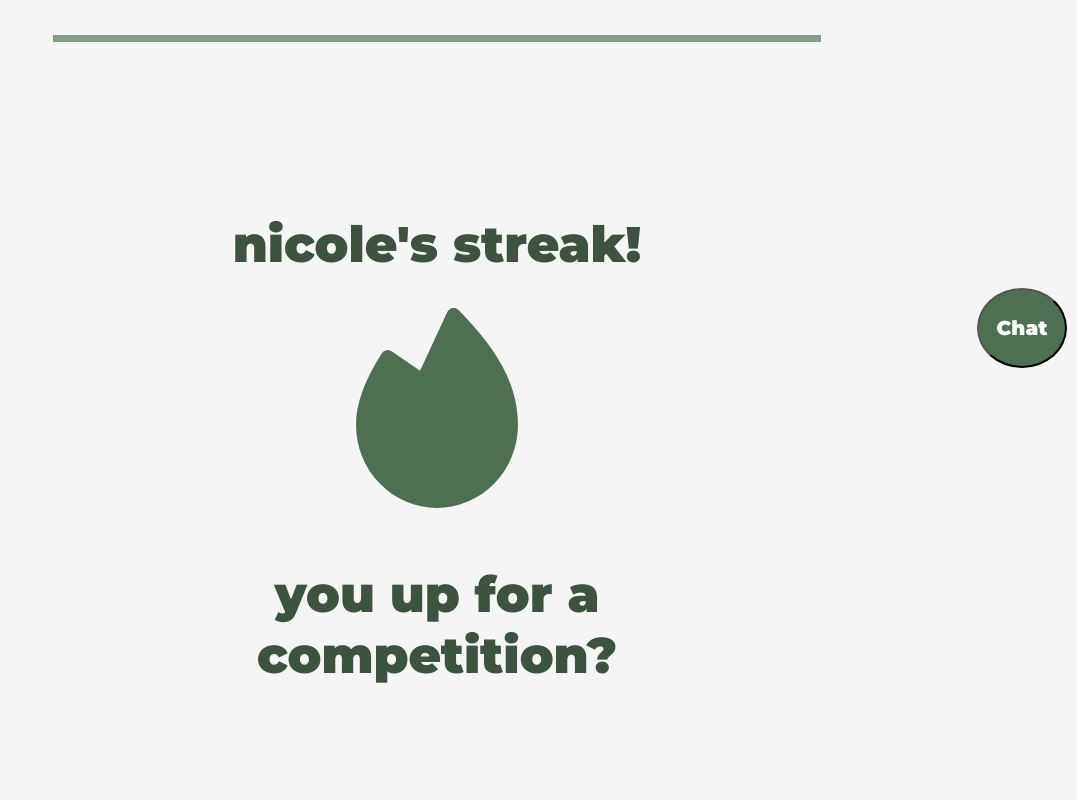
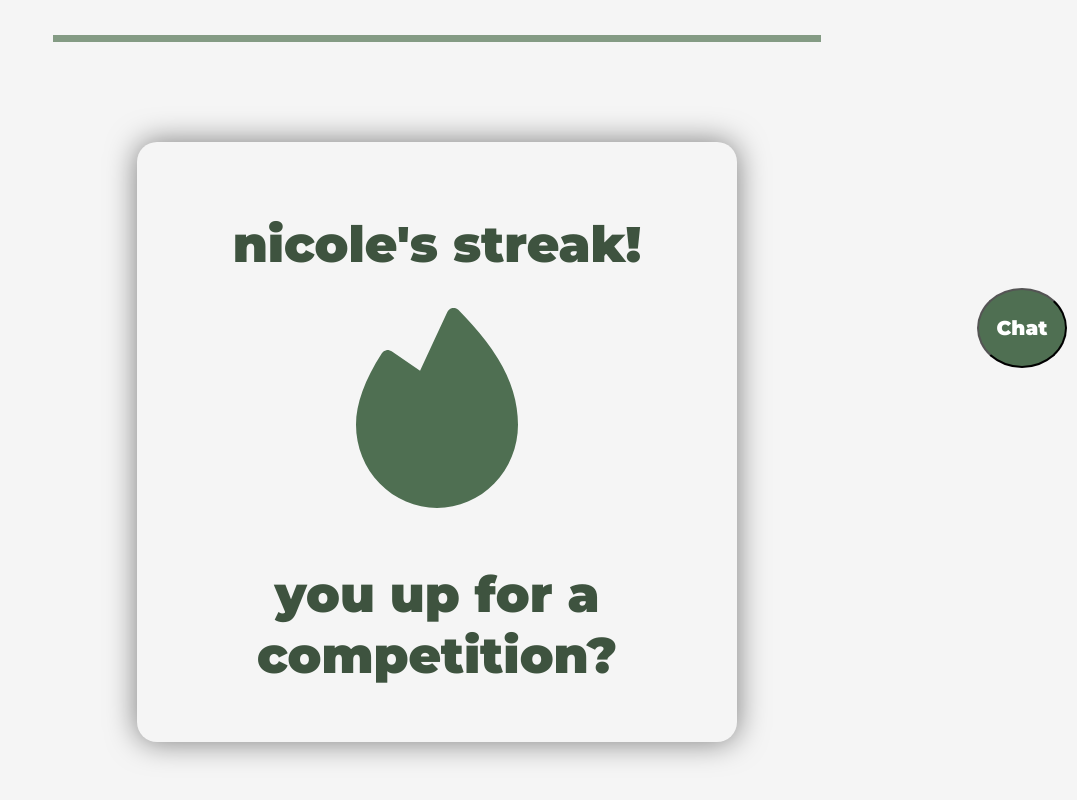
Before and after one commit to NSStoyanova22/GreenVista, a React (Vite) app: page /profile in a window 1280 px wide. Shown: the part 422-1222 px from the top of the page, without its empty margins (203-1280 px from the left). Built offline with nearby package versions, Linux system fonts and the light colour scheme.

Commit message:
Fix streak border

```diff
--- a/styles/Profile.css
+++ b/styles/Profile.css
@@ -61,15 +61,14 @@
 
   }
   .streakProfile {
+    border: 1px  #4F6F52;
+    box-shadow: 0 0 3rem rgba(0, 0, 0, 0.5);
     width: 50rem;
     height: 50rem;
     padding: 5rem;
     margin: 10rem auto;
-    border-top-left-radius: 2rem;
-    border-bottom-left-radius: 2rem;
-    border-top-right-radius: 2rem;
-    border-bottom-right-radius: 2rem;
-
+    border-radius: 2rem;
+    border-color: #3e533f;
     font-size: 2.5rem;
     display: flex;
     justify-content: center;
--- a/styles/YourProfile.css
+++ b/styles/YourProfile.css
@@ -61,14 +61,13 @@
 
   }
   .streak {
+    border: 1px  #4F6F52;
+    box-shadow: 0 0 3rem rgba(0, 0, 0, 0.5);
     width: 50rem;
     height: 50rem;
     padding: 5rem;
     margin: 10rem auto;
-    border-top-left-radius: 2rem;
-    border-bottom-left-radius: 2rem;
-    border-top-right-radius: 2rem;
-    border-bottom-right-radius: 2rem;
+    border-radius: 2rem;
     border-color: #3e533f;
     font-size: 2.5rem;
     display: flex;
```
